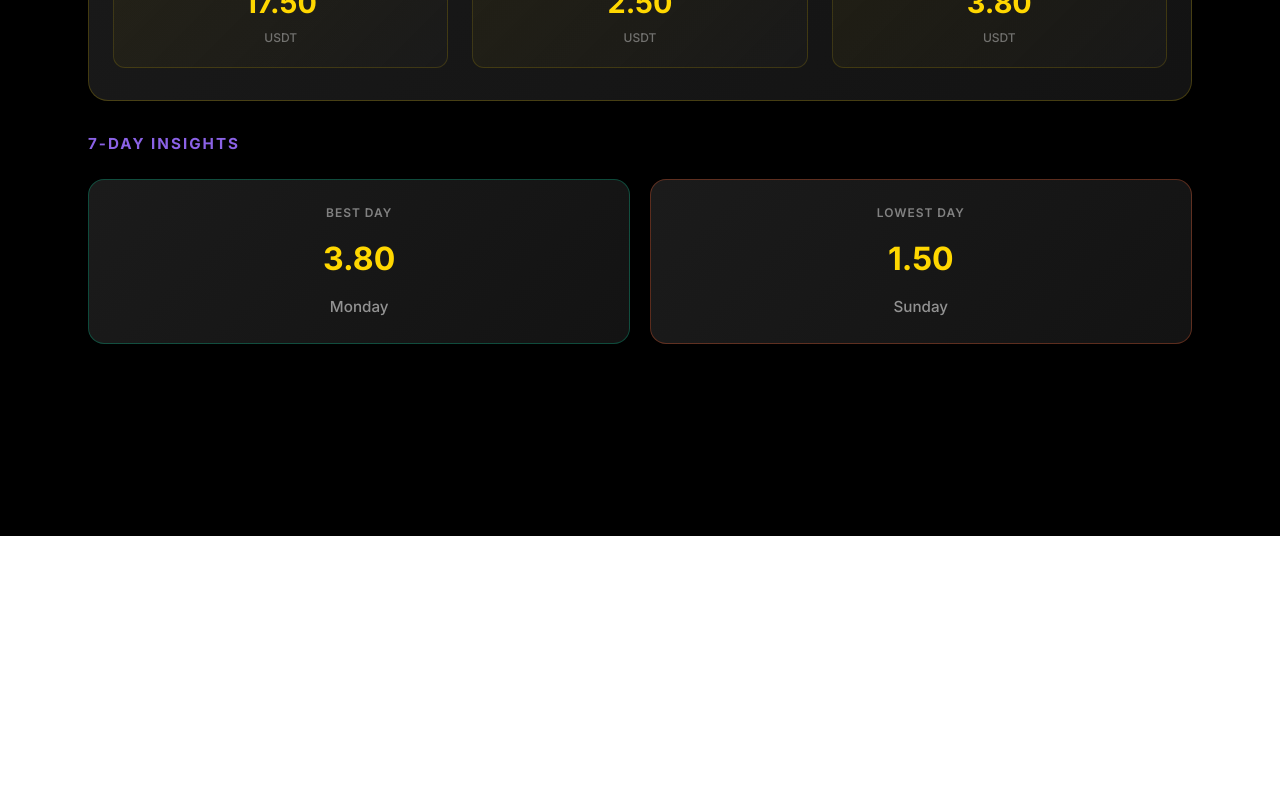
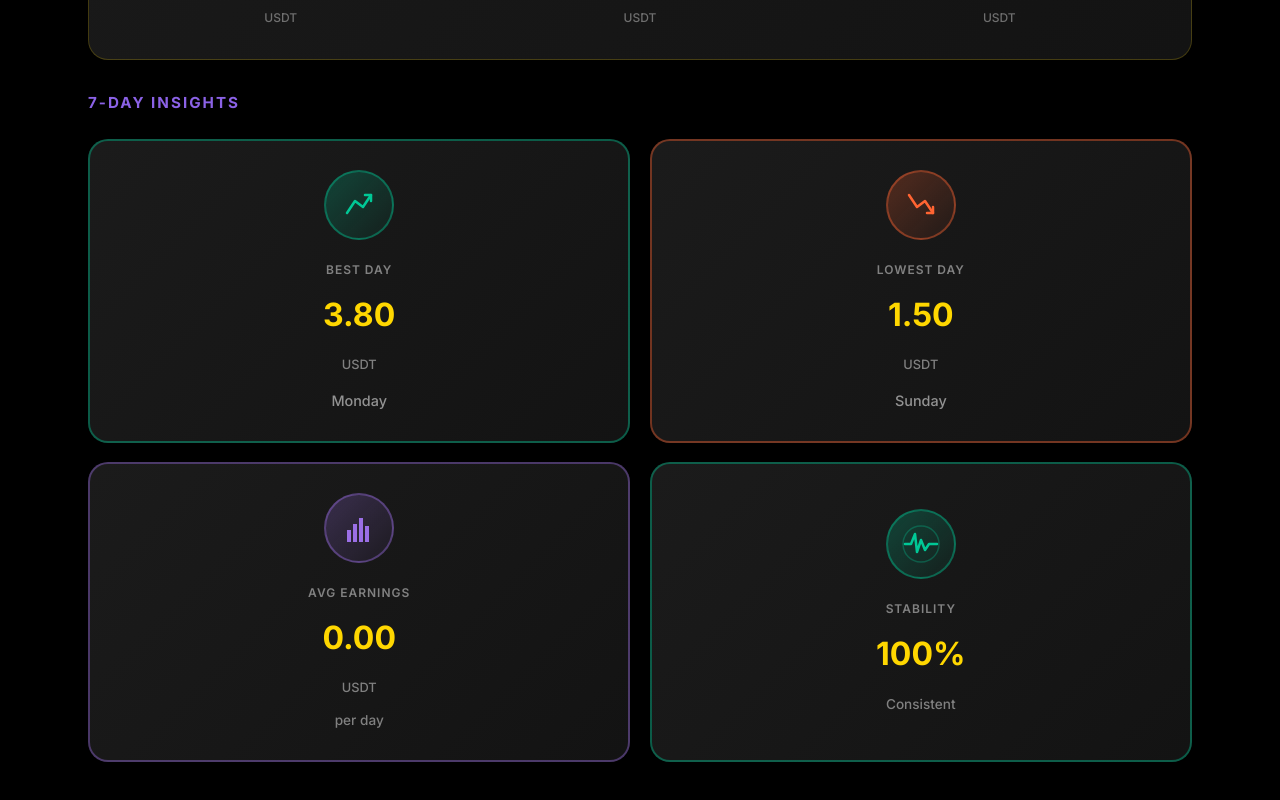
Before and after one commit to guptaayush945-cyber/BullNFT, a React (Vite) app: page /dashboard in a window 1280 px wide. Shown: the part 1277-2077 px from the top of the page. Before the commit the page ends 1813 px from the top, so only its background shows below. Built offline with nearby package versions, Linux system fonts and the light colour scheme.

Commit message:
Update 7-Day Insights section with 4 cards and SVG icons with colored backgrounds

```diff
--- a/src/components/EarningsOverview.tsx
+++ b/src/components/EarningsOverview.tsx
@@ -1,4 +1,4 @@
-import { ChartIcon } from './SvgIcons';
+import { ChartIcon, TrendUpIcon, TrendDownIcon, BarChartIconSmall, PulseIcon } from './SvgIcons';
 import '../styles/earnings-overview.css';
 
 interface DayData {
@@ -26,7 +26,10 @@ export default function EarningsOverview() {
     bestDay: 'Monday',
     bestDayValue: '3.80',
     lowestDay: 'Sunday',
-    lowestDayValue: '1.50'
+    lowestDayValue: '1.50',
+    avgEarnings: '0.00',
+    stability: '100%',
+    stabilityStatus: 'Consistent'
   };
 
   return (
@@ -97,16 +100,45 @@ export default function EarningsOverview() {
         <div className="insights-cards">
           {/* Best Day Card */}
           <div className="insight-card best-day-card">
+            <div className="insight-icon-wrapper best-day">
+              <TrendUpIcon color="#00C896" />
+            </div>
             <span className="insight-label">BEST DAY</span>
             <span className="insight-value">{stats.bestDayValue}</span>
+            <span className="insight-currency">USDT</span>
             <span className="insight-day">{stats.bestDay}</span>
           </div>
 
           {/* Lowest Day Card */}
           <div className="insight-card lowest-day-card">
+            <div className="insight-icon-wrapper lowest-day">
+              <TrendDownIcon color="#FF6432" />
+            </div>
             <span className="insight-label">LOWEST DAY</span>
             <span className="insight-value">{stats.lowestDayValue}</span>
+            <span className="insight-currency">USDT</span>
             <span className="insight-day">{stats.lowestDay}</span>
+          </div>
+
+          {/* Avg Earnings Card */}
+          <div className="insight-card avg-earnings-card">
+            <div className="insight-icon-wrapper avg-earnings">
+              <BarChartIconSmall color="#9B6FE6" />
+            </div>
+            <span className="insight-label">AVG EARNINGS</span>
+            <span className="insight-value">{stats.avgEarnings}</span>
+            <span className="insight-currency">USDT</span>
+            <span className="insight-subtitle">per day</span>
+          </div>
+
+          {/* Stability Card */}
+          <div className="insight-card stability-card">
+            <div className="insight-icon-wrapper stability">
+              <PulseIcon color="#00C896" />
+            </div>
+            <span className="insight-label">STABILITY</span>
+            <span className="insight-value">{stats.stability}</span>
+            <span className="insight-subtitle">{stats.stabilityStatus}</span>
           </div>
         </div>
       </div>
--- a/src/components/SvgIcons.tsx
+++ b/src/components/SvgIcons.tsx
@@ -109,3 +109,33 @@ export const MoneyIcon = ({ color }: SvgIconProps) => (
     <line x1="30" y1="30" x2="34" y2="34" stroke={color} strokeWidth="2" strokeLinecap="round" />
   </svg>
 );
+
+export const TrendUpIcon = ({ color }: SvgIconProps) => (
+  <svg width="40" height="40" viewBox="0 0 40 40" fill="none" xmlns="http://www.w3.org/2000/svg">
+    <path d="M8 28L16 16L24 22L32 10" stroke={color} strokeWidth="2.5" strokeLinecap="round" strokeLinejoin="round" />
+    <path d="M26 10H32V16" stroke={color} strokeWidth="2.5" strokeLinecap="round" strokeLinejoin="round" />
+  </svg>
+);
+
+export const TrendDownIcon = ({ color }: SvgIconProps) => (
+  <svg width="40" height="40" viewBox="0 0 40 40" fill="none" xmlns="http://www.w3.org/2000/svg">
+    <path d="M8 10L16 22L24 16L32 28" stroke={color} strokeWidth="2.5" strokeLinecap="round" strokeLinejoin="round" />
+    <path d="M26 28H32V22" stroke={color} strokeWidth="2.5" strokeLinecap="round" strokeLinejoin="round" />
+  </svg>
+);
+
+export const BarChartIconSmall = ({ color }: SvgIconProps) => (
+  <svg width="40" height="40" viewBox="0 0 40 40" fill="none" xmlns="http://www.w3.org/2000/svg">
+    <rect x="8" y="22" width="4" height="12" fill={color} />
+    <rect x="14" y="16" width="4" height="18" fill={color} />
+    <rect x="20" y="10" width="4" height="24" fill={color} />
+    <rect x="26" y="18" width="4" height="16" fill={color} />
+  </svg>
+);
+
+export const PulseIcon = ({ color }: SvgIconProps) => (
+  <svg width="40" height="40" viewBox="0 0 40 40" fill="none" xmlns="http://www.w3.org/2000/svg">
+    <path d="M4 20L10 20L14 10L16 28L20 16L24 26L28 20L36 20" stroke={color} strokeWidth="2.5" strokeLinecap="round" strokeLinejoin="round" />
+    <circle cx="20" cy="20" r="18" stroke={color} strokeWidth="1.5" opacity="0.3" />
+  </svg>
+);
--- a/src/styles/earnings-overview.css
+++ b/src/styles/earnings-overview.css
@@ -149,16 +149,16 @@
   gap: 1.5rem;
   margin-top: 1.5rem;
 }
-
 .stat-box {
-  display: flex;
-  flex-direction: column;
-  align-items: center;
-  padding: 1.2rem;
-  background: linear-gradient(135deg, rgba(255, 215, 0, 0.05) 0%, rgba(30, 30, 30, 0.5) 100%);
-  border: 1px solid rgba(255, 215, 0, 0.15);
-  border-radius: 12px;
-  transition: all 0.3s ease;
+    display: flex;
+    flex-direction: column;
+    align-items: center;
+    padding: 1.2rem;
+    /* background: linear-gradient(135deg, rgba(255, 215, 0, 0.05) 0%, rgba(30, 30, 30, 0.5) 100%); */
+    /* border: 1px solid rgba(255, 215, 0, 0.15); */
+    /* border-radius: 12px; */
+    transition: all 0.3s ease;
+    padding: 0px !important;
 }
 
 .stat-box:hover {
@@ -205,15 +205,15 @@
 
 .insights-cards {
   display: grid;
-  grid-template-columns: 1fr 1fr;
+  grid-template-columns: repeat(2, 1fr);
   gap: 1.2rem;
 }
 
 .insight-card {
   background: linear-gradient(135deg, rgba(30, 30, 30, 0.9) 0%, rgba(20, 20, 20, 0.95) 100%);
-  border: 1px solid rgba(100, 100, 100, 0.3);
-  border-radius: 16px;
-  padding: 1.5rem;
+  border: 2px solid rgba(100, 100, 100, 0.3);
+  border-radius: 20px;
+  padding: 1.8rem 1.5rem;
   display: flex;
   flex-direction: column;
   align-items: center;
@@ -231,61 +231,102 @@
   left: 0;
   right: 0;
   bottom: 0;
-  background: linear-gradient(135deg, rgba(255, 215, 0, 0.1) 0%, transparent 100%);
+  background: linear-gradient(135deg, rgba(255, 215, 0, 0.05) 0%, transparent 100%);
   opacity: 0;
   transition: opacity 0.3s ease;
   pointer-events: none;
 }
 
 .insight-card:hover {
-  transform: translateY(-4px);
-  border-color: rgba(255, 215, 0, 0.4);
+  transform: translateY(-6px);
 }
 
 .insight-card:hover::before {
   opacity: 1;
 }
 
+/* Icon Wrapper */
+.insight-icon-wrapper {
+  width: 70px;
+  height: 70px;
+  border-radius: 50%;
+  display: flex;
+  align-items: center;
+  justify-content: center;
+  background: linear-gradient(135deg, rgba(139, 98, 230, 0.2) 0%, rgba(30, 30, 30, 0.8) 100%);
+  margin-bottom: 0.5rem;
+  position: relative;
+  z-index: 2;
+  transition: all 0.3s ease;
+}
+
+.insight-card:hover .insight-icon-wrapper {
+  transform: scale(1.1);
+}
+
+.insight-icon-wrapper svg {
+  width: 40px;
+  height: 40px;
+}
+
 /* Best Day Card */
 .best-day-card {
-  border-color: rgba(0, 200, 150, 0.3);
+  border-color: rgba(0, 200, 150, 0.4);
 }
 
 .best-day-card:hover {
-  border-color: rgba(0, 200, 150, 0.6);
-  box-shadow: 0 8px 24px rgba(0, 200, 150, 0.2);
+  border-color: rgba(0, 200, 150, 0.7);
+  box-shadow: 0 8px 32px rgba(0, 200, 150, 0.25);
 }
 
-.best-day-card::after {
-  content: '';
-  position: absolute;
-  top: -50%;
-  right: -50%;
-  width: 200px;
-  height: 200px;
-  background: radial-gradient(circle, rgba(0, 200, 150, 0.1) 0%, transparent 70%);
-  pointer-events: none;
+.best-day {
+  background: linear-gradient(135deg, rgba(0, 200, 150, 0.25) 0%, rgba(0, 200, 150, 0.05) 100%);
+  border: 2px solid rgba(0, 200, 150, 0.4);
 }
 
 /* Lowest Day Card */
 .lowest-day-card {
-  border-color: rgba(255, 100, 50, 0.3);
+  border-color: rgba(255, 100, 50, 0.4);
 }
 
 .lowest-day-card:hover {
-  border-color: rgba(255, 100, 50, 0.6);
-  box-shadow: 0 8px 24px rgba(255, 100, 50, 0.2);
+  border-color: rgba(255, 100, 50, 0.7);
+  box-shadow: 0 8px 32px rgba(255, 100, 50, 0.25);
 }
 
-.lowest-day-card::after {
-  content: '';
-  position: absolute;
-  top: -50%;
-  right: -50%;
-  width: 200px;
-  height: 200px;
-  background: radial-gradient(circle, rgba(255, 100, 50, 0.1) 0%, transparent 70%);
-  pointer-events: none;
+.lowest-day {
+  background: linear-gradient(135deg, rgba(255, 100, 50, 0.25) 0%, rgba(255, 100, 50, 0.05) 100%);
+  border: 2px solid rgba(255, 100, 50, 0.4);
+}
+
+/* Avg Earnings Card */
+.avg-earnings-card {
+  border-color: rgba(155, 111, 230, 0.4);
+}
+
+.avg-earnings-card:hover {
+  border-color: rgba(155, 111, 230, 0.7);
+  box-shadow: 0 8px 32px rgba(155, 111, 230, 0.25);
+}
+
+.avg-earnings {
+  background: linear-gradient(135deg, rgba(155, 111, 230, 0.25) 0%, rgba(155, 111, 230, 0.05) 100%);
+  border: 2px solid rgba(155, 111, 230, 0.4);
+}
+
+/* Stability Card */
+.stability-card {
+  border-color: rgba(0, 200, 150, 0.4);
+}
+
+.stability-card:hover {
+  border-color: rgba(0, 200, 150, 0.7);
+  box-shadow: 0 8px 32px rgba(0, 200, 150, 0.25);
+}
+
+.stability {
+  background: linear-gradient(135deg, rgba(0, 200, 150, 0.25) 0%, rgba(0, 200, 150, 0.05) 100%);
+  border: 2px solid rgba(0, 200, 150, 0.4);
 }
 
 /* Insight Card Content */
@@ -305,11 +346,29 @@
   color: #FFD700;
   position: relative;
   z-index: 1;
+  margin-bottom: 0.2rem;
+}
+
+.insight-currency {
+  font-size: 0.8rem;
+  color: rgba(200, 200, 200, 0.6);
+  font-weight: 500;
+  position: relative;
+  z-index: 1;
 }
 
 .insight-day {
-  font-size: 0.95rem;
+  font-size: 0.9rem;
   color: rgba(200, 200, 200, 0.7);
+  font-weight: 500;
+  position: relative;
+  z-index: 1;
+  margin-top: 0.2rem;
+}
+
+.insight-subtitle {
+  font-size: 0.85rem;
+  color: rgba(200, 200, 200, 0.6);
   font-weight: 500;
   position: relative;
   z-index: 1;
@@ -365,8 +424,26 @@
   }
 
   .insights-cards {
-    grid-template-columns: 1fr;
+    grid-template-columns: repeat(2, 1fr);
     gap: 1rem;
+  }
+
+  .insight-card {
+    padding: 1.4rem 1rem;
+  }
+
+  .insight-icon-wrapper {
+    width: 60px;
+    height: 60px;
+  }
+
+  .insight-icon-wrapper svg {
+    width: 36px;
+    height: 36px;
+  }
+
+  .insight-value {
+    font-size: 1.6rem;
   }
 }
 
@@ -449,16 +526,39 @@
     border-radius: 12px;
   }
 
+  .insight-icon-wrapper {
+    width: 55px;
+    height: 55px;
+  }
+
+  .insight-icon-wrapper svg {
+    width: 32px;
+    height: 32px;
+  }
+
   .insight-label {
     font-size: 0.7rem;
   }
 
   .insight-value {
-    font-size: 1.6rem;
+    font-size: 1.5rem;
+  }
+
+  .insight-currency {
+    font-size: 0.75rem;
   }
 
   .insight-day {
-    font-size: 0.9rem;
+    font-size: 0.85rem;
+  }
+
+  .insight-subtitle {
+    font-size: 0.8rem;
+  }
+
+  .insights-cards {
+    grid-template-columns: repeat(2, 1fr);
+    gap: 0.8rem;
   }
 
   .earnings-stats {
```
